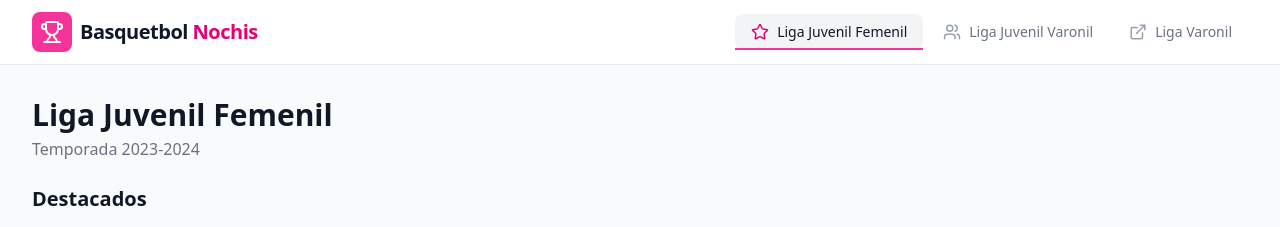
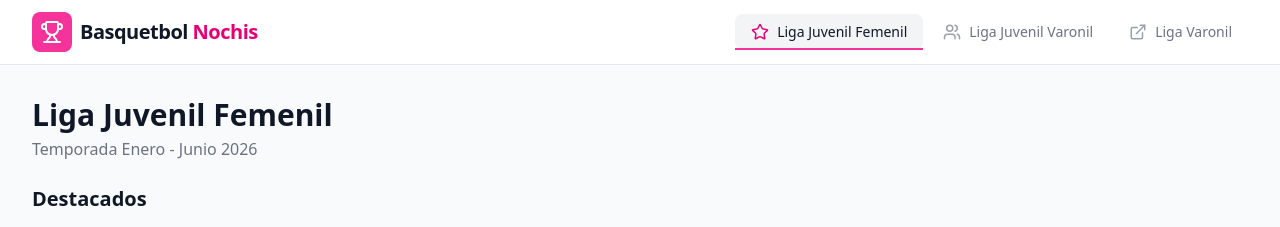
Before and after one commit to velezjr7/basquet-nochis, a React (Vite) app: page / in a window 1280 px wide. Shown: the top 227 px of the page. Built offline with nearby package versions, Linux system fonts and the light colour scheme.

Commit message:
change date season

```diff
--- a/src/pages/Home.tsx
+++ b/src/pages/Home.tsx
@@ -191,7 +191,7 @@
               <h2 className="text-3xl font-bold text-gray-900">
                 {activeLeague.name}
               </h2>
-              <p className="text-gray-500 mt-1">Temporada 2023-2024</p>
+              <p className="text-gray-500 mt-1">Temporada Enero - Junio 2026</p>
             </div>
 
             <LeagueSection league={activeLeague} themeColor={activeTheme} />
```
